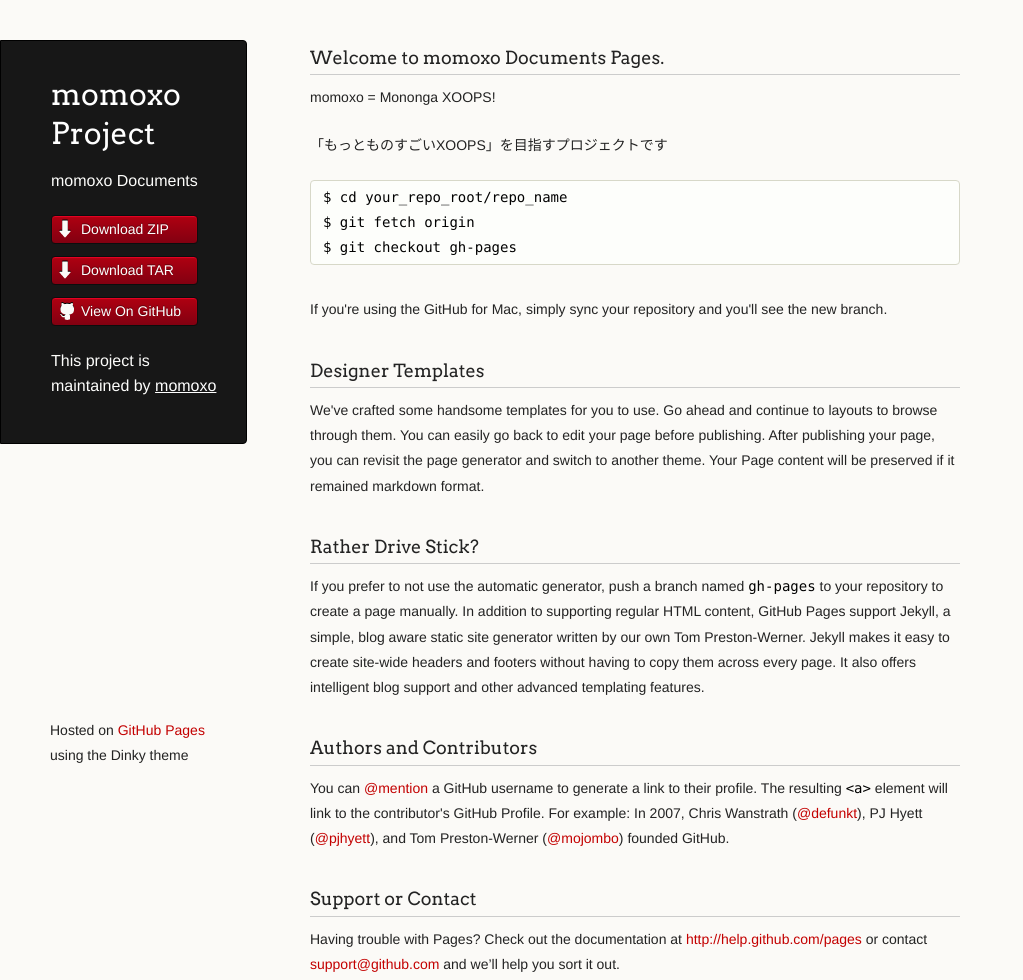
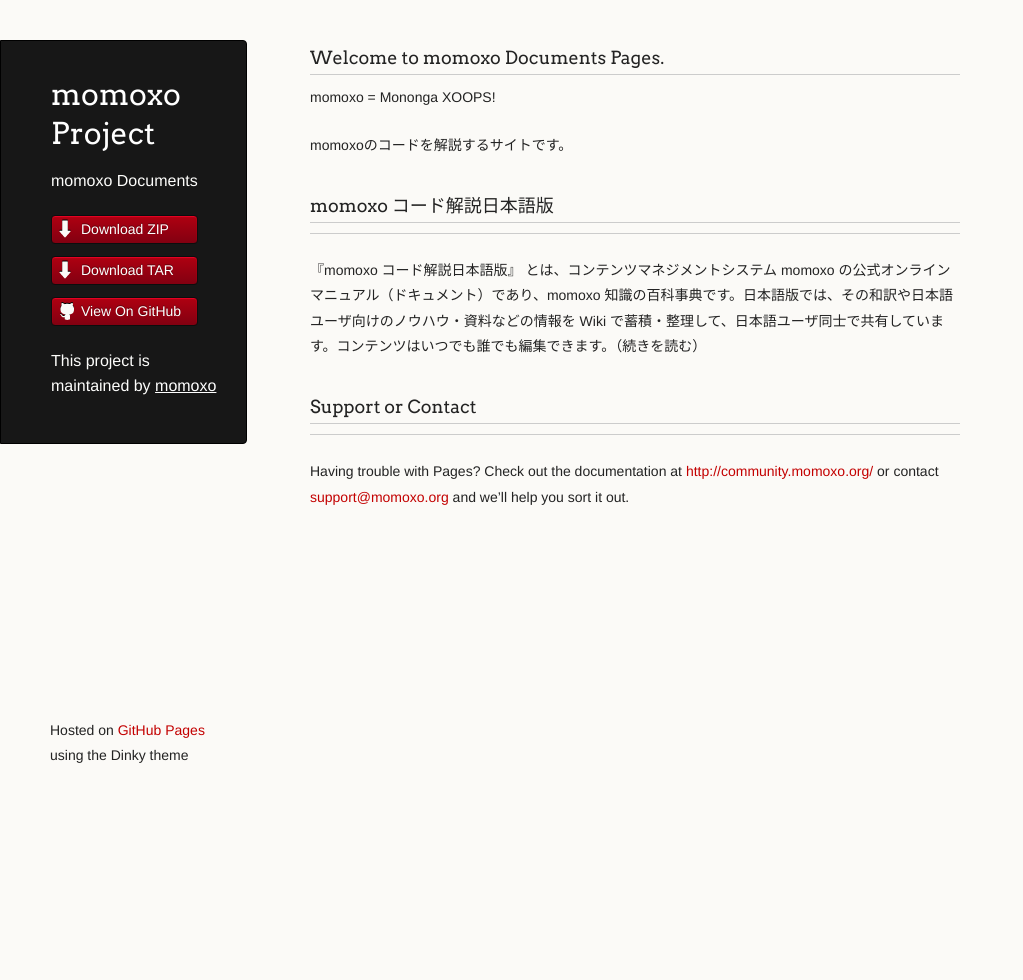
Before and after one commit to momoxo/docs, a plain HTML site: page index.html in a window 1280 px wide. Shown: the whole page, without its empty margins (0-1023 px from the left). After the commit the page ends 800 px from the top, so only its background shows below. Drawn offline with Linux system fonts and the light colour scheme.

Commit message:
内容を編集

```diff
--- a/index.html
+++ b/index.html
@@ -34,30 +34,15 @@
 
 <p>momoxo = Mononga XOOPS!</p>
 
-<p>「もっとものすごいXOOPS」を目指すプロジェクトです</p>
+<p>momoxoのコードを解説するサイトです。</p>
 
-<pre><code>$ cd your_repo_root/repo_name
-$ git fetch origin
-$ git checkout gh-pages
-</code></pre>
-
-<p>If you're using the GitHub for Mac, simply sync your repository and you'll see the new branch.</p>
-
-<h3>Designer Templates</h3>
-
-<p>We've crafted some handsome templates for you to use. Go ahead and continue to layouts to browse through them. You can easily go back to edit your page before publishing. After publishing your page, you can revisit the page generator and switch to another theme. Your Page content will be preserved if it remained markdown format.</p>
-
-<h3>Rather Drive Stick?</h3>
-
-<p>If you prefer to not use the automatic generator, push a branch named <code>gh-pages</code> to your repository to create a page manually. In addition to supporting regular HTML content, GitHub Pages support Jekyll, a simple, blog aware static site generator written by our own Tom Preston-Werner. Jekyll makes it easy to create site-wide headers and footers without having to copy them across every page. It also offers intelligent blog support and other advanced templating features.</p>
-
-<h3>Authors and Contributors</h3>
-
-<p>You can <a href="https://github.com/blog/821" class="user-mention">@mention</a> a GitHub username to generate a link to their profile. The resulting <code>&lt;a&gt;</code> element will link to the contributor's GitHub Profile. For example: In 2007, Chris Wanstrath (<a href="https://github.com/defunkt" class="user-mention">@defunkt</a>), PJ Hyett (<a href="https://github.com/pjhyett" class="user-mention">@pjhyett</a>), and Tom Preston-Werner (<a href="https://github.com/mojombo" class="user-mention">@mojombo</a>) founded GitHub.</p>
+<h3>momoxo コード解説日本語版</h3>
+<hr>
+<p>『momoxo コード解説日本語版』 とは、コンテンツマネジメントシステム momoxo の公式オンラインマニュアル（ドキュメント）であり、momoxo 知識の百科事典です。日本語版では、その和訳や日本語ユーザ向けのノウハウ・資料などの情報を Wiki で蓄積・整理して、日本語ユーザ同士で共有しています。コンテンツはいつでも誰でも編集できます。（続きを読む）</p>
 
 <h3>Support or Contact</h3>
-
-<p>Having trouble with Pages? Check out the documentation at <a href="http://help.github.com/pages">http://help.github.com/pages</a> or contact <a href="mailto:support@github.com">support@github.com</a> and we’ll help you sort it out.</p>
+<hr>
+<p>Having trouble with Pages? Check out the documentation at <a href="http://community.momoxo.org/">http://community.momoxo.org/</a> or contact <a href="mailto:support@momoxo.org/">support@momoxo.org</a> and we’ll help you sort it out.</p>
       </section>
       <footer>
         <p><small>Hosted on <a href="https://pages.github.com">GitHub Pages</a> using the Dinky theme</small></p>
```
